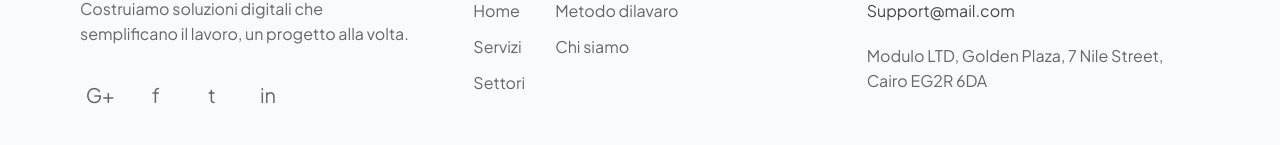
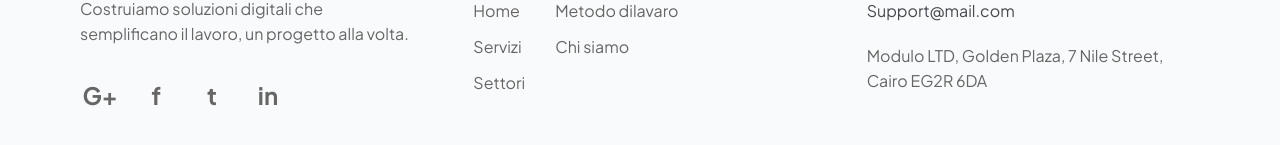
Before and after one commit to Travisaurus-Rex/nesso-digitale, a Next.js app: page / in a window 1280 px wide. Shown: the part 5505-5650 px from the top of the page. Built offline with nearby package versions, Linux system fonts and the light colour scheme.

Commit message:
footer links hover state

```diff
--- a/src/app/components/ui/footer/Footer.module.css
+++ b/src/app/components/ui/footer/Footer.module.css
@@ -32,12 +32,17 @@
 .socialLink {
   width: 40px;
   height: 40px;
-  font-size: 20px;
+  font-size: 24px;
+  font-weight: bold;
   display: flex;
   align-items: center;
   justify-content: center;
   color: #666;
   text-decoration: none;
+}
+
+.socialLink:hover {
+  color: var(--color-primary);
 }
 
 .nav {
```
